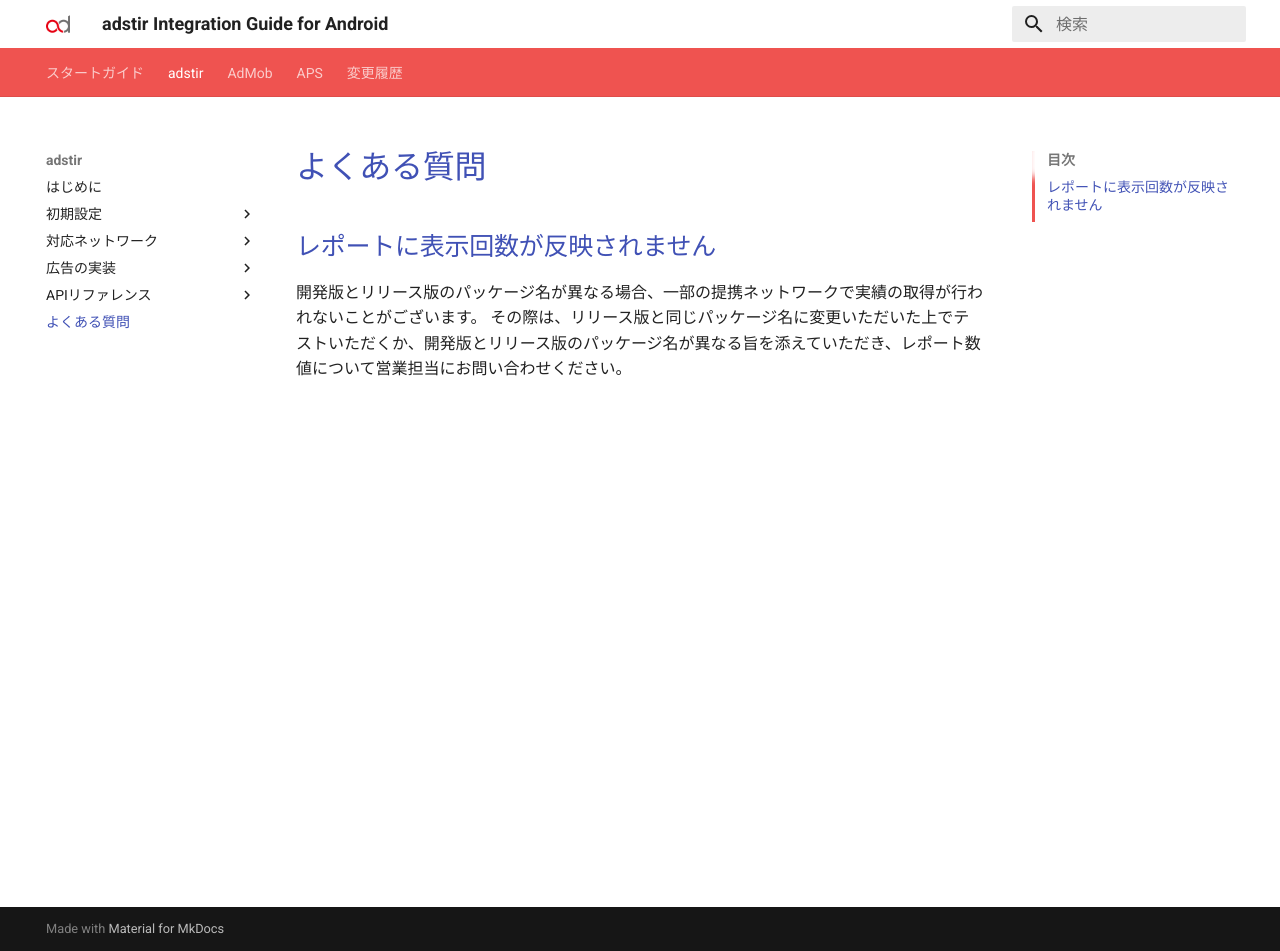
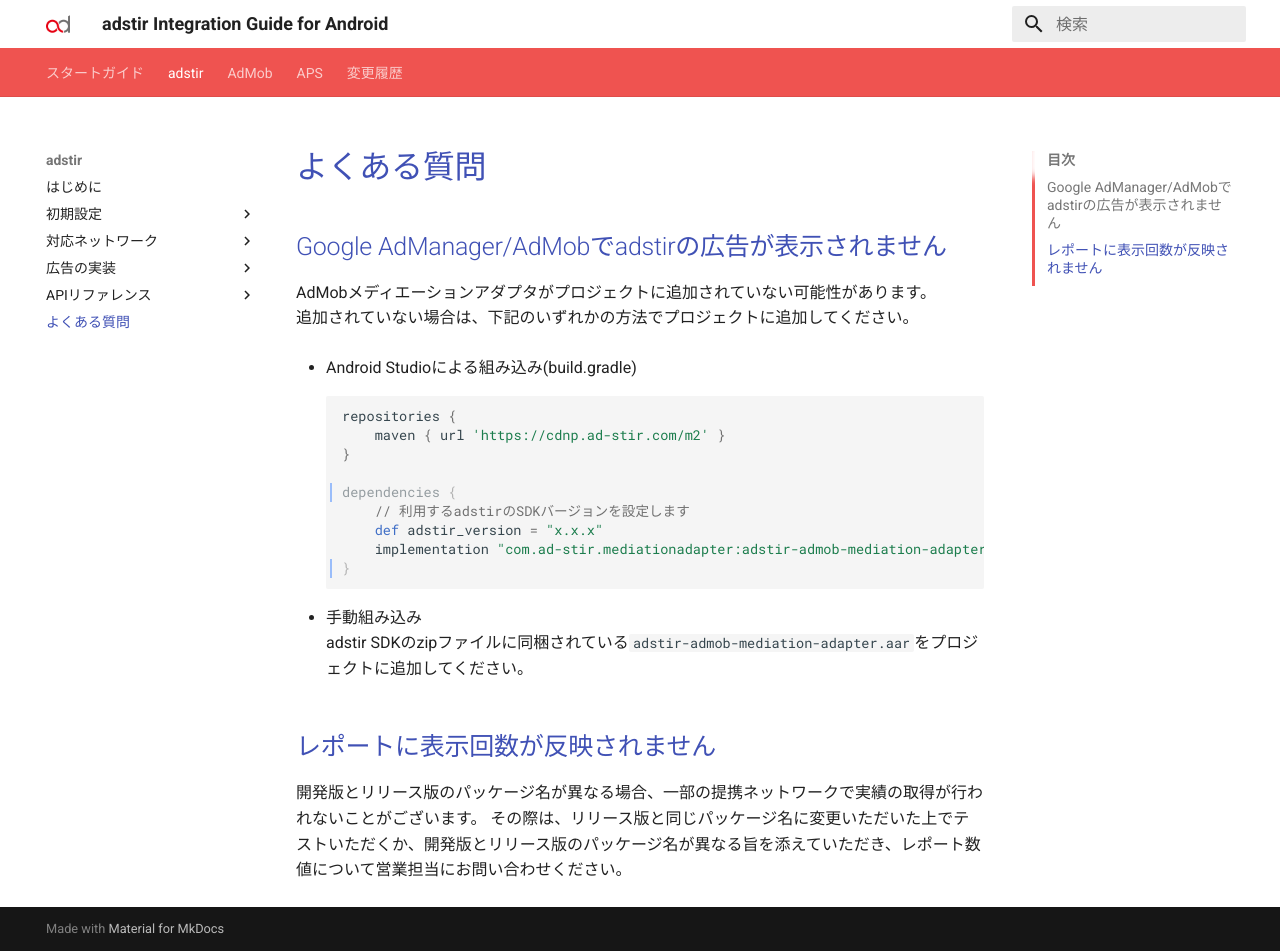
Before and after one commit to united-adstir/android-sdk-docs, an MkDocs documentation site: the page built from docs/adstir/question.md, in a window 1280 px wide and 951 px high. Built offline with MkDocs 1.6.1 and Material for MkDocs 9.7.7, drawn with Linux system fonts in a browser that asks for light colours; the version menu is left out.

Commit message:
fix docs

````diff
--- a/docs/adstir/question.md
+++ b/docs/adstir/question.md
@@ -1,4 +1,25 @@
 # よくある質問
+
+## Google AdManager/AdMobでadstirの広告が表示されません
+
+AdMobメディエーションアダプタがプロジェクトに追加されていない可能性があります。
+追加されていない場合は、下記のいずれかの方法でプロジェクトに追加してください。
+
+- Android Studioによる組み込み(build.gradle)
+```groovy hl_lines="5 9"
+repositories {
+    maven { url 'https://cdnp.ad-stir.com/m2' }
+}
+
+dependencies {
+    // 利用するadstirのSDKバージョンを設定します
+    def adstir_version = "x.x.x"
+    implementation "com.ad-stir.mediationadapter:adstir-admob-mediation-adapter:${adstir_version}"
+}
+```
+
+- 手動組み込み
+adstir SDKのzipファイルに同梱されている`adstir-admob-mediation-adapter.aar`をプロジェクトに追加してください。
 
 ## レポートに表示回数が反映されません
 
--- a/docs/changelog.md
+++ b/docs/changelog.md
@@ -16,5 +16,10 @@
     - AppLovin 9.10.5
     - Mobvista 10.1.71
 
-- AdMobカスタムイベントアダプターの改修
+- AdMobメディエーションアダプタの改修
     - [動画リワード新API](https://developers.google.com/admob/android/rewarded-ads?hl=ja)へ対応
+    - adstir SDK本体とAdMobメディエーションアダプタを別々のSDKに分離
+
+!!! Warning "Google AdManager/AdMobをご利用でv2.15.0以前のadstir SDKからアップデートされる皆様へ"
+    Google Mobile Ads SDKの変更に伴い、adstir SDK本体(adstir-android-webviewsdk)に同梱していたAdMobメディエーションアダプタを分離しました。
+    Google AdManager/AdMobをご利用でv2.15.0以前のadstir SDKからアップデートされる場合は[こちら](adstir/question.md#google-admanageradmobでadstirの広告が表示されません)をご覧ください。
````
